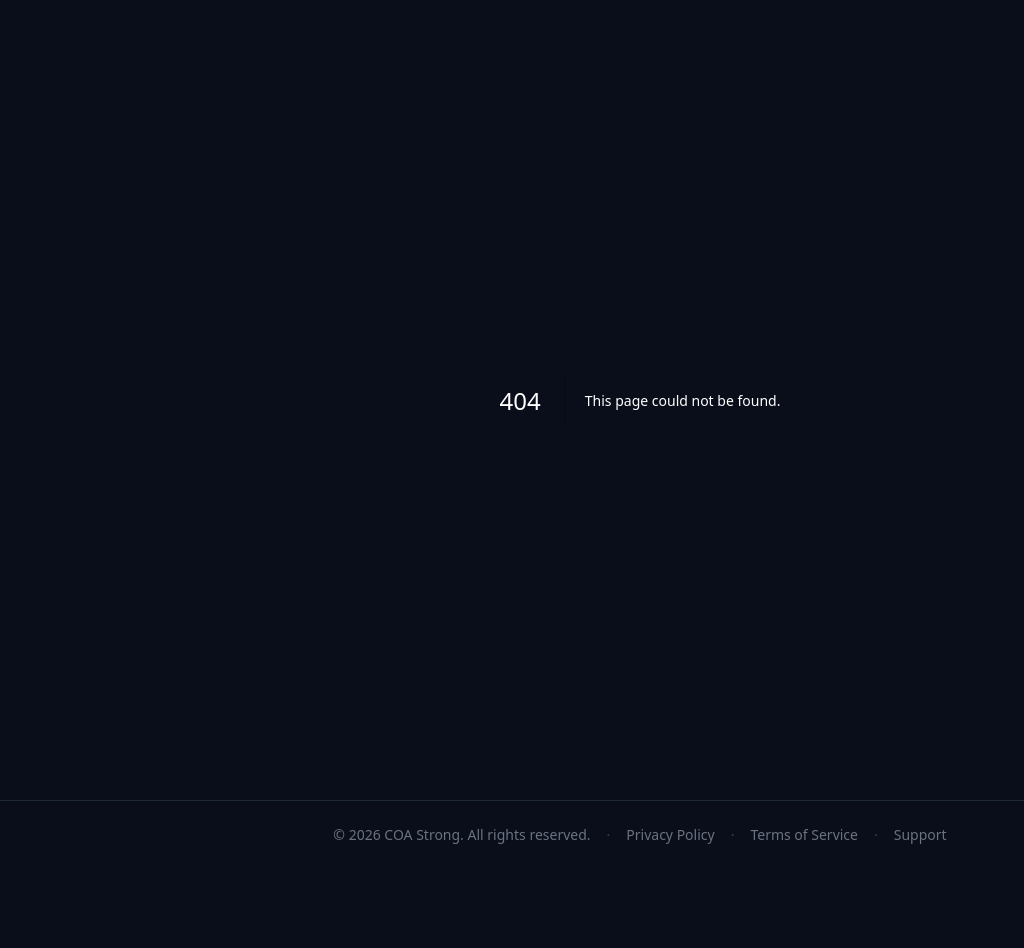
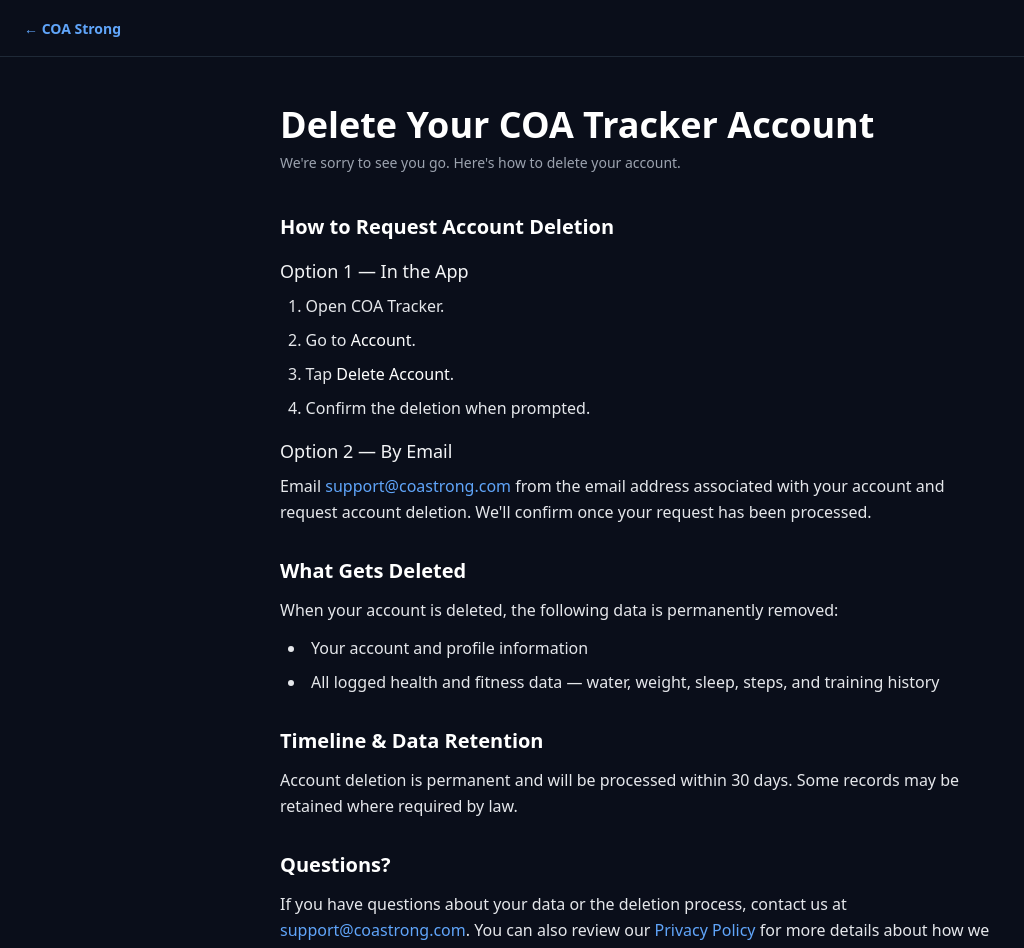
Before and after one commit to jeffwerner00/coastrong-site, a Next.js app: page /delete-account in a window 1280 px wide. Before the commit this address had no page. Shown: the top 948 px of the page, without its empty margins (0-1024 px from the left). Before the commit the page ends 869 px from the top, so only its background shows below. Built offline with nearby package versions, Linux system fonts and the light colour scheme.

Commit message:
Add /delete-account page for Google Play Data Safety compliance

```diff
--- /dev/null
+++ b/src/app/delete-account/page.tsx
@@ -0,0 +1,122 @@
+import Link from "next/link";
+import type { Metadata } from "next";
+
+export const metadata: Metadata = {
+  title: "Delete Your Account — COA Strong",
+  description:
+    "Learn how to delete your COA Tracker account and what data is removed.",
+};
+
+export default function DeleteAccount() {
+  return (
+    <main className="min-h-screen flex flex-col">
+      {/* Nav */}
+      <nav className="border-b border-gray-800 px-6 py-4">
+        <Link
+          href="/"
+          className="text-blue-400 hover:text-blue-300 font-semibold text-sm transition-colors"
+        >
+          ← COA Strong
+        </Link>
+      </nav>
+
+      {/* Content */}
+      <article className="flex-1 max-w-3xl mx-auto w-full px-6 py-12">
+        <h1 className="text-3xl md:text-4xl font-bold mb-2">
+          Delete Your COA Tracker Account
+        </h1>
+        <p className="text-gray-400 text-sm mb-10">
+          We&apos;re sorry to see you go. Here&apos;s how to delete your account.
+        </p>
+
+        <div className="space-y-8 text-gray-200 leading-relaxed">
+          {/* How to delete */}
+          <section>
+            <h2 className="text-xl font-semibold text-white mb-3">
+              How to Request Account Deletion
+            </h2>
+
+            <h3 className="text-lg font-medium text-gray-100 mt-4 mb-2">
+              Option 1 — In the App
+            </h3>
+            <ol className="list-decimal list-inside space-y-2 ml-2">
+              <li>Open COA Tracker.</li>
+              <li>
+                Go to <span className="text-white font-medium">Account</span>.
+              </li>
+              <li>
+                Tap{" "}
+                <span className="text-white font-medium">Delete Account</span>.
+              </li>
+              <li>Confirm the deletion when prompted.</li>
+            </ol>
+
+            <h3 className="text-lg font-medium text-gray-100 mt-4 mb-2">
+              Option 2 — By Email
+            </h3>
+            <p>
+              Email{" "}
+              <a
+                href="mailto:support@coastrong.com"
+                className="text-blue-400 hover:underline"
+              >
+                support@coastrong.com
+              </a>{" "}
+              from the email address associated with your account and request
+              account deletion. We&apos;ll confirm once your request has been
+              processed.
+            </p>
+          </section>
+
+          {/* What gets deleted */}
+          <section>
+            <h2 className="text-xl font-semibold text-white mb-3">
+              What Gets Deleted
+            </h2>
+            <p className="mb-3">
+              When your account is deleted, the following data is permanently
+              removed:
+            </p>
+            <ul className="list-disc list-inside space-y-2 ml-2">
+              <li>Your account and profile information</li>
+              <li>All logged health and fitness data — water, weight, sleep, steps, and training history</li>
+            </ul>
+          </section>
+
+          {/* Timeline and retention */}
+          <section>
+            <h2 className="text-xl font-semibold text-white mb-3">
+              Timeline &amp; Data Retention
+            </h2>
+            <p>
+              Account deletion is permanent and will be processed within 30
+              days. Some records may be retained where required by law.
+            </p>
+          </section>
+
+          {/* Contact */}
+          <section>
+            <h2 className="text-xl font-semibold text-white mb-3">
+              Questions?
+            </h2>
+            <p>
+              If you have questions about your data or the deletion process,
+              contact us at{" "}
+              <a
+                href="mailto:support@coastrong.com"
+                className="text-blue-400 hover:underline"
+              >
+                support@coastrong.com
+              </a>
+              . You can also review our{" "}
+              <Link href="/privacy" className="text-blue-400 hover:underline">
+                Privacy Policy
+              </Link>{" "}
+              for more details about how we handle your data.
+            </p>
+          </section>
+        </div>
+      </article>
+    </main>
+  );
+}
```
